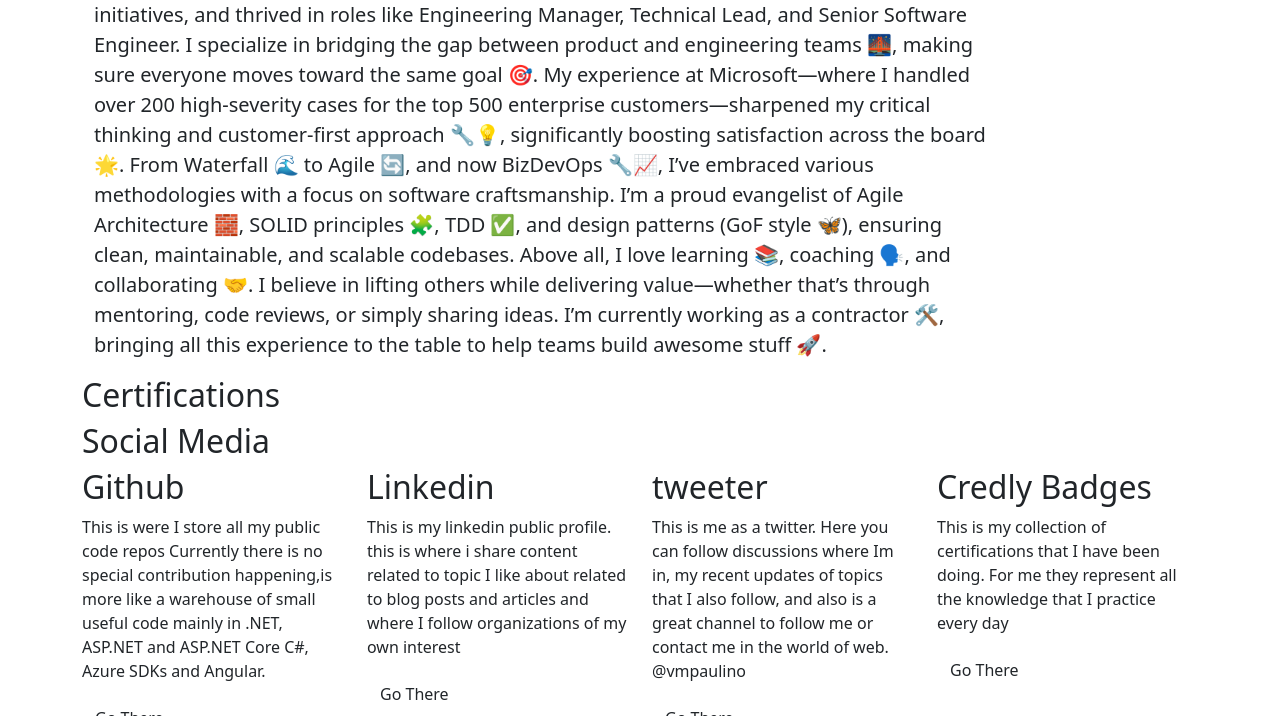
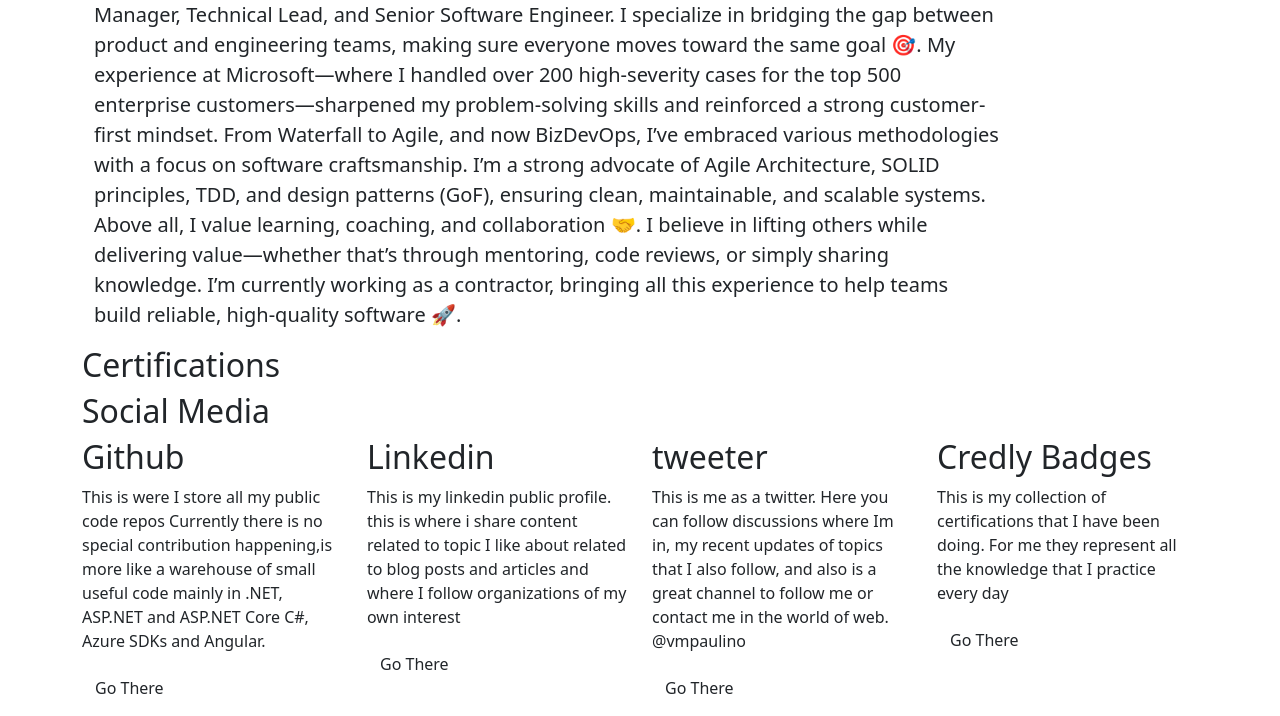
Before and after one commit to vmpaulino/vmpaulino.github.io, a plain HTML site: page index.html in a window 1280 px wide. Shown: the part 384-1100 px from the top of the page. Drawn offline with nearby package versions, Linux system fonts and the light colour scheme; a script that the page names is missing.

Commit message:
Update index.html

```diff
--- a/index.html
+++ b/index.html
@@ -23,13 +23,13 @@
                         <div class="col-lg-10">
                             <h3>Bio</h3>
                             <p class="lead">
-                                I’m a seasoned Software Engineer with nearly 15 years of experience 🧠💻 designing, developing, testing, and deploying distributed backend applications—mainly using .NET, Java, and JavaScript tech stacks. My journey has taken me through consultancy 🧳, product development 🚀, R&D 🧪, and enterprise support 🛠️—giving me a well-rounded perspective on software challenges and solutions. Over the years, I’ve worn many hats 🎩 including Software Developer, Senior Developer, Tech Lead, Systems Architect 🏗️, and even Scrum Master 🧭.
+                               I’m a seasoned Software Engineer with nearly 15 years of experience designing, developing, testing, and deploying distributed backend applications—mainly using .NET, Java, and JavaScript tech stacks. My journey has taken me through consultancy, product development, R&D, and enterprise support—giving me a well-rounded perspective on software challenges and solutions. Over the years, I’ve worn many hats, including Software Developer, Senior Developer, Tech Lead, Systems Architect, and Scrum Master.
 
-Throughout my career, I’ve helped build and mentor high-performing teams 🧑‍🤝‍🧑, led key tech initiatives, and thrived in roles like Engineering Manager, Technical Lead, and Senior Software Engineer. I specialize in bridging the gap between product and engineering teams 🌉, making sure everyone moves toward the same goal 🎯. My experience at Microsoft—where I handled over 200 high-severity cases for the top 500 enterprise customers—sharpened my critical thinking and customer-first approach 🔧💡, significantly boosting satisfaction across the board 🌟.
+Throughout my career, I’ve helped build and mentor high-performing teams, led key tech initiatives, and thrived in roles like Engineering Manager, Technical Lead, and Senior Software Engineer. I specialize in bridging the gap between product and engineering teams, making sure everyone moves toward the same goal 🎯. My experience at Microsoft—where I handled over 200 high-severity cases for the top 500 enterprise customers—sharpened my problem-solving skills and reinforced a strong customer-first mindset.
 
-From Waterfall 🌊 to Agile 🔄, and now BizDevOps 🔧📈, I’ve embraced various methodologies with a focus on software craftsmanship. I’m a proud evangelist of Agile Architecture 🧱, SOLID principles 🧩, TDD ✅, and design patterns (GoF style 🦋), ensuring clean, maintainable, and scalable codebases.
+From Waterfall to Agile, and now BizDevOps, I’ve embraced various methodologies with a focus on software craftsmanship. I’m a strong advocate of Agile Architecture, SOLID principles, TDD, and design patterns (GoF), ensuring clean, maintainable, and scalable systems.
 
-Above all, I love learning 📚, coaching 🗣️, and collaborating 🤝. I believe in lifting others while delivering value—whether that’s through mentoring, code reviews, or simply sharing ideas. I’m currently working as a contractor 🛠️, bringing all this experience to the table to help teams build awesome stuff 🚀.
+Above all, I value learning, coaching, and collaboration 🤝. I believe in lifting others while delivering value—whether that’s through mentoring, code reviews, or simply sharing knowledge. I’m currently working as a contractor, bringing all this experience to help teams build reliable, high-quality software 🚀.
                         </p>
                         </div>
                         <div class="col-lg-2">
```
